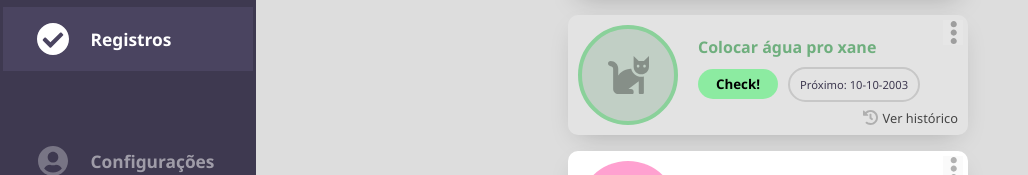
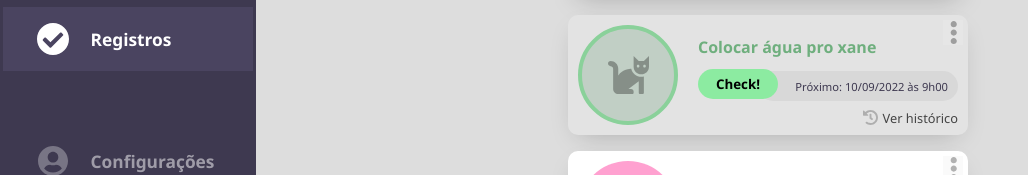
Before and after one commit to aka-toliu/fiz-isso, an Angular app in the folder dev/: page / in a window 1280 px wide. Shown: the part 361-536 px from the top of the page, without its empty margins (0-1028 px from the left). Built offline with nearby package versions, Linux system fonts and the light colour scheme.

Commit message:
frequencia e horario na criação de registros

```diff
--- a/dev/src/app/registros.service.ts
+++ b/dev/src/app/registros.service.ts
@@ -13,6 +13,8 @@ export class RegistrosService {
         icone: "light",
         cor: "yellow",
         data: new Date(2003, 9, 10),
+        proximaData: '10/09/2022',
+        horario: '9h00',
         frequencia: "diaria",
         status: "waiting",
         selected: false,
@@ -44,6 +46,8 @@ export class RegistrosService {
         cor: "blue",
         data: new Date(2003, 9, 10),
         frequencia: "diaria",
+        proximaData: '10/09/2022',
+        horario: '9h00',
         status: "waiting",
         selected: false,
         options: false,
@@ -57,6 +61,8 @@ export class RegistrosService {
         cor: "blue",
         data: new Date(2003, 9, 10),
         frequencia: "diaria",
+        proximaData: '10/09/2022',
+        horario: '9h00',
         status: "check",
         selected: false,
         options: false,
@@ -86,6 +92,8 @@ export class RegistrosService {
         cor: "pink",
         data: new Date(2003, 9, 10),
         frequencia: "diaria",
+        proximaData: '10/09/2022',
+        horario: '9h00',
         status: "waiting",
         selected: false,
         options: false,
--- a/dev/src/app/registros/registros.component.html
+++ b/dev/src/app/registros/registros.component.html
@@ -39,9 +39,10 @@
                     Vish...
 
             </button>
-            <span *ngIf="registro.status != 'waiting'">Próximo: {{ registro.data | date: 'dd-MM-yyyy' }}</span>
+            <span class="registro__proxima-data" *ngIf="registro.status != 'waiting'">Próximo: {{ registro.proximaData }} às {{ registro.horario }}</span>
         </div>
     </div>
+
     <button class="btn-registro__historico" [routerLink]="['registro', idRegistro.id]">Ver histórico</button>
 
     <button class="btn-registro__options" (click)="registro.options = !registro.options"></button>
--- a/dev/src/app/registros/registros.component.scss
+++ b/dev/src/app/registros/registros.component.scss
@@ -158,23 +158,30 @@
        }
 
 }
-
+.registro__proxima-data{
+    font-size: .7em;
+    height: 30px;
+    padding: 8px 10px 8px 10px;
+    border-radius: 100px;
+    background-color:  rgba(212, 212, 212, 0.719);
+    color: var(--primary);
+    position: absolute;
+    right: 0px;
+    bottom: 42%;
+    width: 200px;
+   display: flex;
+   justify-content: flex-end;
+   align-items: center;
+}
 .btn-registro{
 
     &__container{
         width: 100%;
         padding-bottom: 10%;
         transition: 4s;
+        position: relative;
 
-        span{
-            font-size: .7em;
-            height: 30px;
-            padding: 8px 10px 8px 10px;
-            border-radius: 100px;
-            border: 2px solid rgb(199, 199, 199);
-            color: var(--primary);
 
-        }
     }
     @mixin btnRegistro($cor) {
         height: 30px;
@@ -186,6 +193,8 @@
         background-color: $cor;
         transition: .6s;
         animation: scaleIn 0.4s both;
+        z-index: 5;
+        position: relative;
 
     }
 
@@ -287,6 +296,7 @@
     right: 0;
     top: 0;
     animation: openOptions .3s;
+    z-index: 5;
 
     &__option{
         width: 30%;
--- a/dev/src/app/shared/criar-registro/criar-registro.component.html
+++ b/dev/src/app/shared/criar-registro/criar-registro.component.html
@@ -50,14 +50,14 @@
 
     <div>
         <h4>Frequência:</h4>
-        <select name="frequencia" id="frequencia">
+        <select #frequenciaSelect name="frequencia" id="frequencia" (change)="selectedFrequencia = frequenciaSelect.value">
             <option *ngFor="let frequencia of registrosSet.frequencia" value="{{ frequencia }}">{{ frequencia }}</option>
         </select>
     </div>
 
     <div>
         <h4>Horário:</h4>
-        <input value="00:00" type="time">
+        <input #horarioSelect (change)="selectedHorario = horarioSelect.value" value="00:00" type="time">
     </div>
 
 </div>
--- a/dev/src/app/shared/criar-registro/criar-registro.component.ts
+++ b/dev/src/app/shared/criar-registro/criar-registro.component.ts
@@ -11,13 +11,20 @@ export class CriarRegistroComponent implements OnInit {
 
   selectedIcon: any = 'check';
   selectedColor: any = 'yellow';
+  selectedFrequencia: any = 'diaria';
+  selectedHorario: any = '00:00';
 
   registros: any;
 
   newDate: any = new Date;
-  // newDay = this.newDate.getDay();
-  // newYear = this.newDate.getFullYear();
-  // newMonth = this.newDate.getMonth();
+  newDay = this.newDate.getDate();
+  // newDay = 31;
+  newYear = this.newDate.getFullYear();
+  newMonth = this.newDate.getMonth() + 1;
+  // newMonth = 12;
+  newHours = this.newDate.getHours();
+  newMinutes = this.newDate.getMinutes();
+  daysOfMonth = new Date(this.newYear, this.newMonth, 0).getDate();
 
   btnCorSelected: string = '';
 
@@ -33,8 +40,10 @@ export class CriarRegistroComponent implements OnInit {
       titulo: "",
       icone: "check",
       cor: "yellow",
-      data: this.newDate,
-      frequencia: "diaria",
+      data: this.newDay + "/" + this.newMonth + "/" + this.newYear,
+      proximaData: '---',
+      horario: '---',
+      frequencia: "---",
       status: "waiting",
       selected: false,
       options: false,
@@ -53,6 +62,53 @@ export class CriarRegistroComponent implements OnInit {
   createRegistro(){
 
     this.novoRegistro.id = this.registros.length;
+    this.novoRegistro.frequencia = this.selectedFrequencia;
+    this.novoRegistro.horario = this.selectedHorario;
+
+    if (this.selectedFrequencia == 'diaria' && this.newDay < this.daysOfMonth)
+    {
+      this.novoRegistro.proximaData = (this.newDay + 1) + "/" + this.newMonth + "/" + this.newYear;
+      console.log('diaria 1');
+      // aumenta apenas 1 dia
+    }
+    else if(this.selectedFrequencia == 'diaria' && this.newDay == this.daysOfMonth && this.newMonth == 12)
+    {
+      this.novoRegistro.proximaData = 1 + "/" + 1 + "/" + (this.newYear + 1);
+      console.log('diaria 2');
+      // aumenta  1 dia, 1 mês e 1 ano
+    }
+    else
+    {
+      this.novoRegistro.proximaData = 1 + "/" + (this.newMonth + 1) + "/" + this.newYear;
+      console.log('diaria 3');
+      // aumenta 1 dia e 1 mês/
+    }
+
+
+
+    if (this.selectedFrequencia == 'semanal' && this.newDay < (this.daysOfMonth - 7))
+    {
+      this.novoRegistro.proximaData = this.newDay + 7 + "/" + this.newMonth + "/" + this.newYear;
+      console.log('semanal 1');
+
+    }
+    else if(this.selectedFrequencia == 'semanal' && this.newDay > (this.daysOfMonth - 7) && this.newMonth < 12)
+    {
+      this.novoRegistro.proximaData = (this.newDay + 7 - this.daysOfMonth) + "/" + (this.newMonth + 1) + "/" + this.newYear;
+      console.log('semanal 2');
+    }
+    else if(this.selectedFrequencia == 'semanal' && this.newDay > (this.daysOfMonth - 7) && this.newMonth == 12)
+    {
+      this.novoRegistro.proximaData = (this.newDay + 7) - this.daysOfMonth + "/" + 1 + "/" + (this.newYear + 1);
+      console.log('semanal 3');
+    }
+
+
+
+    if (this.selectedFrequencia == 'mensal') {
+      this.novoRegistro.proximaData = this.newDay + "/" + (this.newMonth + 1) + "/" + this.newYear;
+
+    }
 
 
     if (this.novoRegistro.titulo == '') {
```
